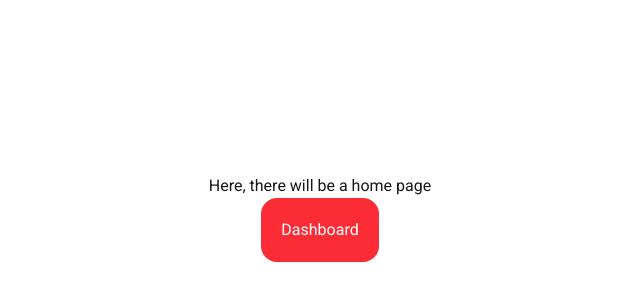
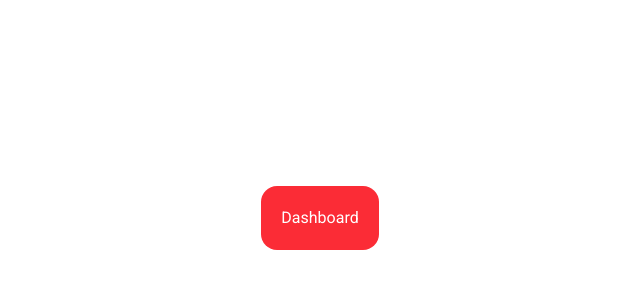
Before and after one commit to HenriqueMelo2007/fire-detector, a Next.js app in the folder frontend/: page / in a window 1280 px wide. Shown: the part 182-482 px from the top of the page, without its empty margins (320-960 px from the left). Built offline with nearby package versions, Linux system fonts and the light colour scheme.

Commit message:
feat: it creates first components

```diff
--- a/frontend/src/app/page.tsx
+++ b/frontend/src/app/page.tsx
@@ -1,9 +1,11 @@
 import Link from "next/link";
+import Btn from "@/components/btn";
+import BarChart from "@/components/barchart";
+import HistoryChart from "@/components/historychart";
 
 export default function Home() {
   return (
     <div className="w-screen h-screen flex justify-center items-center flex-col">
-      <h1>Here, there will be a home page</h1>
       <Link className="bg-red-500 p-5 rounded-2xl text-white" href="/dashboard">Dashboard</Link>
     </div>
   );
--- /dev/null
+++ b/frontend/src/components/barchart.tsx
@@ -0,0 +1,5 @@
+export default function BarChart () {
+  return (
+    <div></div>
+  )
+}
--- /dev/null
+++ b/frontend/src/components/btn.tsx
@@ -0,0 +1,7 @@
+interface btnprops {
+  text: string
+}
+
+export default function Btn({ text }: btnprops) {
+  return <button>{text}</button>
+}
--- /dev/null
+++ b/frontend/src/components/historychart.tsx
@@ -0,0 +1,5 @@
+export default function HistoryChart () {
+  return (
+    <div></div>
+  )
+}
```
Also changed, not shown: 1 other file (tests, documents, lock files or other folders).
